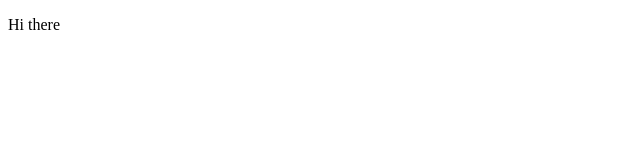
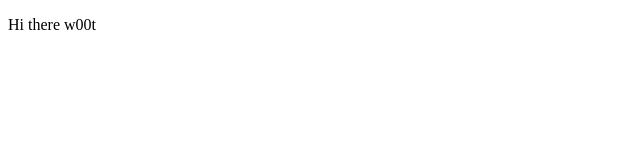
Before and after one commit to grahamd99/grazablog-cont, a website: page index.html in a window 1280 px wide. Shown: the full height of the page, 0-640 px from the left. Drawn offline with Linux system fonts and the light colour scheme.

Commit message:
Update index

```diff
--- a/index.html
+++ b/index.html
@@ -1 +1 @@
-<!doctype html><title>Page title</title><p>Hi there</p>
+<!doctype html><title>Page title</title><p>Hi there w00t</p>
```
